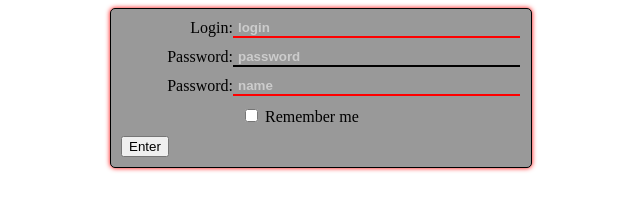
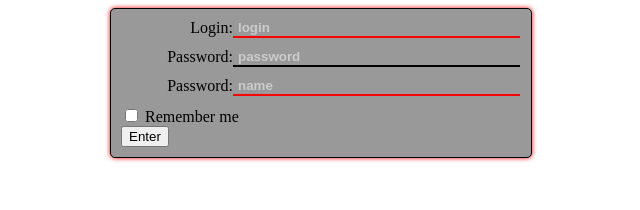
Before and after one commit to ozmmann/lesson, a plain HTML site: page index.html in a window 1280 px wide. Shown: the whole page, without its empty margins (319-959 px from the left). Drawn offline with Linux system fonts and the light colour scheme.

Commit message:
removed style for label

```diff
--- a/index.html
+++ b/index.html
@@ -65,12 +65,6 @@
          clear: both;
       }
 
-      label[for=remember] {
-         width: 70%;
-         float: right;
-         text-align: left;
-         margin-bottom: 10px;
-      }
    </style>
 </head>
 <body>
```
